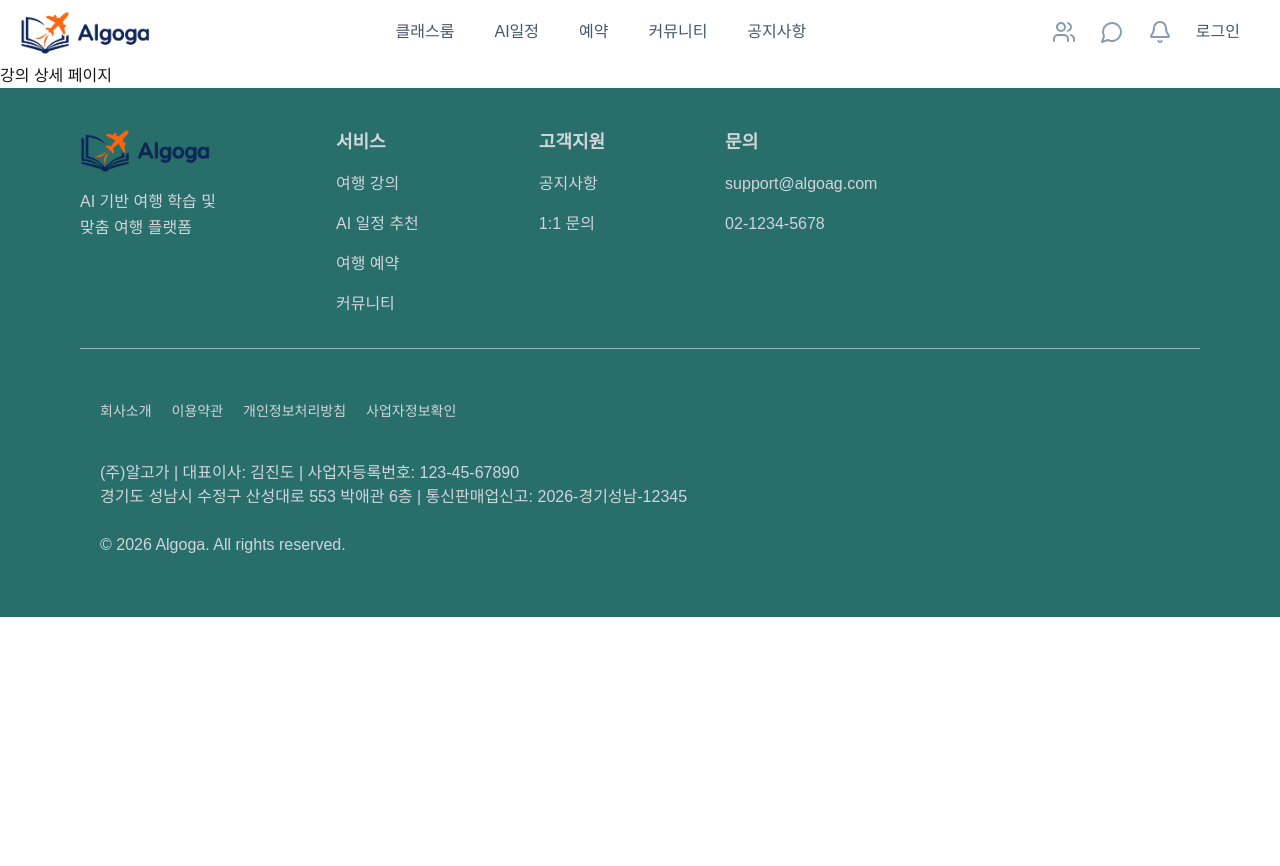
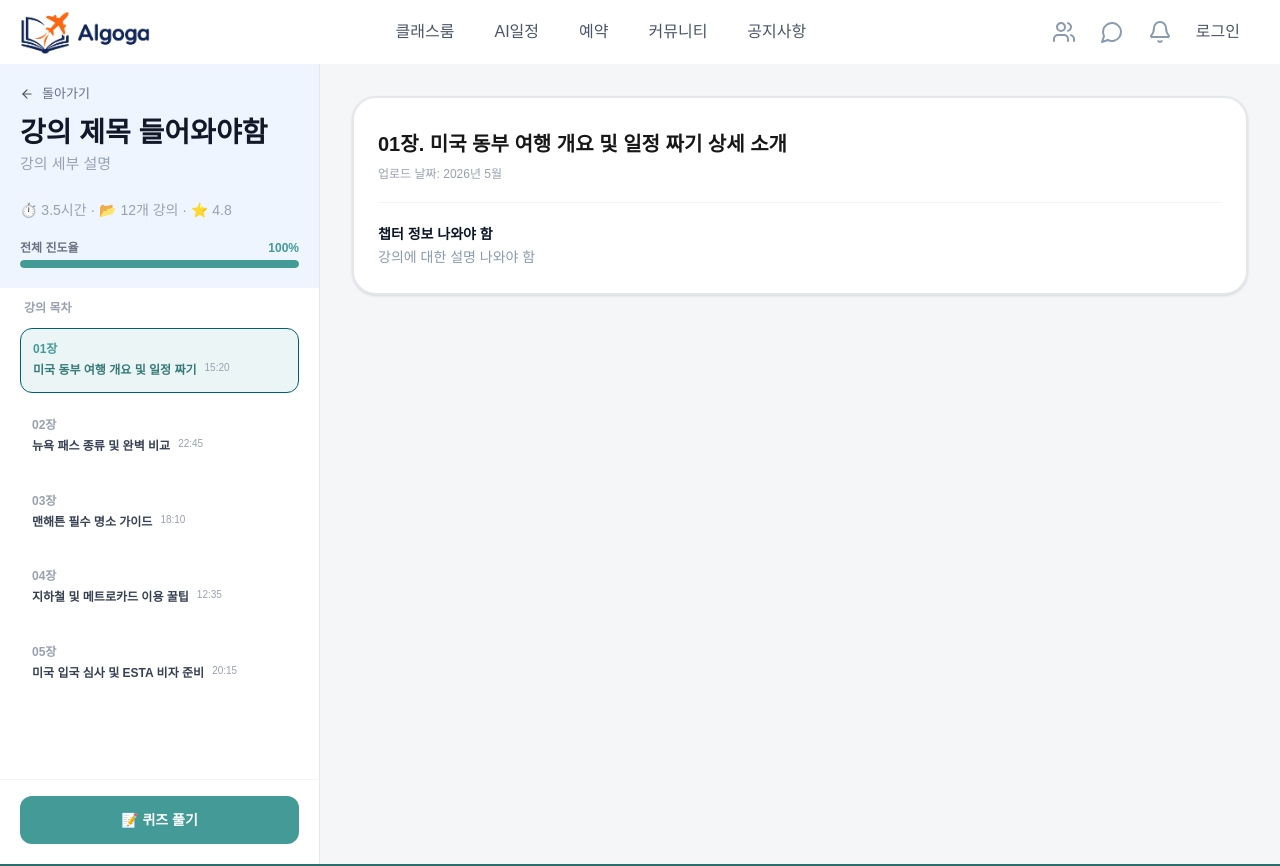
Before and after one commit to kid-mily/Algoga-frontend, a Next.js app: page /classroom/1/1/lecture/1 in a window 1280 px wide. Shown: the top 866 px of the page. Before the commit the page ends 800 px from the top, so only its background shows below. Built offline with nearby package versions, Linux system fonts and the light colour scheme.

Commit message:
[Feature] 강의 상세 페이지 구현 #82

```diff
--- a/src/app/(user)/classroom/[continentid]/[countryid]/lecture/[lectureid]/page.tsx
+++ b/src/app/(user)/classroom/[continentid]/[countryid]/lecture/[lectureid]/page.tsx
@@ -1,6 +1,37 @@
+import LectureSideBar from "@/features/classroom/LectureSideBar";
+
 // 강의 상세 페이지
 export default function LectureDetaile() {
+
     return (
-        <div>강의 상세 페이지</div>
+    <div className="w-full min-h-screen bg-[#f5f6f8] grid grid-cols-[320px_1fr]">
+        {/* 사이드바 */}
+        <LectureSideBar />
+
+        {/* 영상 */}
+        <div className="p-8">
+            {/* 강의 상세 설명 */}
+            <div className="bg-white p-6 rounded-3xl border-2 border-gray-200 shadow-sm">
+                <div>
+                    <h2 className="text-xl font-black mt-2 text-[#0A1628]]">
+                        01장. 미국 동부 여행 개요 및 일정 짜기 상세 소개
+                    </h2>
+                    <p className="text-xs text-gray-400 mt-2">
+                        업로드 날짜: 2026년 5월
+                    </p>
+                </div>
+                <hr className="border-gray-100 mt-5 mb-5"/>
+                {/* 설명 */}
+                <div className="text-sm text-[#0A1628] leading-relaxed">
+                    <p className="font-bold text-[#0A1628]">
+                        챕터 정보 나와야 함
+                    </p>
+                    <p className="text-[#8A9BB0]">
+                        강의에 대한 설명 나와야 함
+                    </p>
+                </div>
+            </div>
+        </div>
+    </div>
     );
 }
--- a/src/app/(user)/classroom/[continentid]/[countryid]/lecture/page.tsx
+++ b/src/app/(user)/classroom/[continentid]/[countryid]/lecture/page.tsx
@@ -3,6 +3,7 @@
 'use client'
 import SubHeader from "@/features/contentmanage/SubHeader";
 import { useParams, useRouter } from "next/navigation";
+import { useState } from "react";
 
 // 임시 데이터`
 const CLASS_INFO = {
@@ -55,6 +56,7 @@ const CLASS_INFO = {
 export default function LectureDescription() {
     const { continentid, countryid, lectureid, reviewid } = useParams();
     const router = useRouter();
+    const [ isPaid, setIsPaid ] = useState(true);  // 결제하기 강의듣기 버튼 설정
 
     return (
     <div className="w-full min-h-screen bg-[#f5f6f8] py-12 px-4">
@@ -79,11 +81,22 @@ export default function LectureDescription() {
                         <img src="/images/BookGray.svg" alt="책" />
                         {CLASS_INFO.chapterCount}개 챕터</p>
                 </div>
-                <button className="bg-[#439A97] text-white px-6 py-3 rounded-2xl font-semibold hover:bg-[#357A78]"
-                    onClick={() =>
-                    router.push(`/classroom/${continentid}/${countryid}/lecture/${lectureid}/payment/single`)}
-                >
-                결제하기
+
+                <button
+                    className={`px-6 py-3 rounded-2xl font-semibold text-white ${
+                        isPaid
+                        ? 'bg-[#439A97] hover:bg-[#357A78]'
+                        : 'bg-[#439A97] hover:bg-[#357A78]'
+                    }`}
+                    onClick={() => {
+                        if (isPaid) {
+                        router.push(`/classroom/${continentid}/${countryid}/lecture/${lectureid}`);
+                        } else {
+                        router.push(`/classroom/${continentid}/${countryid}/lecture/${lectureid}/payment/single`);
+                        }
+                    }}
+                    >
+                    {isPaid ? '강의 듣기' : '결제하기'}
                 </button>
             </div>
 
@@ -94,7 +107,7 @@ export default function LectureDescription() {
                         <img src="/images/download.svg" alt="다운" />
                         첨부 자료
                     </h2>
-                    <button className="text-sm text-gray-400 hover:underline">다운받기</button>
+                    <button className="text-sm text-gray-400 hover:underline">다운 받기</button>
                 </div>
 
                 <div>
--- /dev/null
+++ b/src/features/classroom/LectureSideBar.tsx
@@ -0,0 +1,105 @@
+'use client';
+
+import { useParams } from "next/navigation";
+import SubHeader from "../contentmanage/SubHeader";
+import { useState } from "react";
+
+// 챕터 더미 데이터
+const CHAPTERS = [
+    { id: 1, chapter: '01장', title: '미국 동부 여행 개요 및 일정 짜기', duration: '15:20' },
+    { id: 2, chapter: '02장', title: '뉴욕 패스 종류 및 완벽 비교', duration: '22:45' },
+    { id: 3, chapter: '03장', title: '맨해튼 필수 명소 가이드', duration: '18:10' },
+    { id: 4, chapter: '04장', title: '지하철 및 메트로카드 이용 꿀팁', duration: '12:35' },
+    { id: 5, chapter: '05장', title: '미국 입국 심사 및 ESTA 비자 준비', duration: '20:15' },
+];
+
+export default function LectureSideBar() {
+    // 현재 유저가 클릭해서 시청 중인 챕터의 ID 상태
+    const [activeChapterId, setActiveChapterId] = useState(1);
+
+    const { continentid, countryid } = useParams();
+
+    return (
+        <div className="w-80 bg-white border-r border-gray-200 flex flex-col justify-between z-10 min-h-screen">
+
+            {/* 상단 타이틀 및 진도율 영역 */}
+            <div className="bg-[#EEF5FF] p-5">
+                <div>
+                    {/* 상단 타이틀 */}
+                    <SubHeader
+                        backHref={`/classroom/${continentid}/${countryid}/lecture`}
+                        backText="돌아가기"
+                        title="강의 제목 들어와야함"
+                        description="강의 세부 설명"
+                    />
+                    <p className="text-sm text-gray-400 mt-1 font-medium mb-5">
+                        ⏱️ 3.5시간 · 📂 12개 강의 · ⭐ 4.8
+                    </p>
+                </div>
+
+                {/* 진도율 */}
+                <div className="mt-1">
+                    <div className="flex justify-between text-xs font-bold">
+                        <span className="text-gray-500 mb-1">전체 진도율</span>
+                        <span className="text-[#439A97]">100%</span>
+                    </div>
+                    <div className="w-full h-2 bg-gray-100 rounded-full overflow-hidden">
+                        <div
+                        className="h-full bg-[#439A97] rounded-full"
+                        style={{ width: '100%' }}
+                        />
+                    </div>
+                </div>
+            </div>
+
+            {/* 3. 챕터 리스트 스크롤 영역 */}
+            <div className="flex-1 p-5 pt-3">
+                <p className="text-xs font-bold text-gray-400 mb-3 pl-1">강의 목차</p>
+
+                {CHAPTERS.map((ch) => {
+                    const isActive = ch.id === activeChapterId;
+
+                    return (
+                        <button
+                            key={ch.id}
+                            onClick={() => setActiveChapterId(ch.id)}
+                            className={`w-full text-left p-3 rounded-xl cursor-pointer flex flex-col gap-1 text-xs mb-3
+                                ${isActive
+                                ? 'bg-[#EBF5F5] text-[#439A97] border border-cyan-800'
+                                : 'bg-white text-[#4A5568] hover:bg-gray-50'
+                                }`}
+                            >
+                            {/* 장 번호 표기 */}
+                            <span className={`font-bold text-xs
+                                ${isActive ? 'text-[#439A97]' : 'text-gray-400'}`}
+                            >
+                                {ch.chapter}
+                            </span>
+
+                            {/* 강의 제목과 재생 시간 레이아웃 */}
+                            <div className="flex justify-between items-start gap-2">
+                                <span className={`font-semibold leading-relaxed flex-1
+                                ${isActive ? 'text-[#357A78]' : 'text-gray-700'}`}
+                                >
+                                {ch.title}
+                                </span>
+                                <span className="text-[10px] text-gray-400 font-medium pt-1s">
+                                {ch.duration}
+                                </span>
+                            </div>
+                        </button>
+                    );
+                })}
+            </div>
+
+            {/* 퀴즈 버튼 */}
+            <div className="p-5 pt-4 border-t border-gray-100">
+                <button
+                className="w-full h-12 rounded-xl bg-[#439A97] text-white text-sm font-bold hover:bg-[#357A78] cursor-pointer flex items-center justify-center gap-2"
+                >
+                📝 퀴즈 풀기
+                </button>
+            </div>
+        </div>
+    );
+}
```
